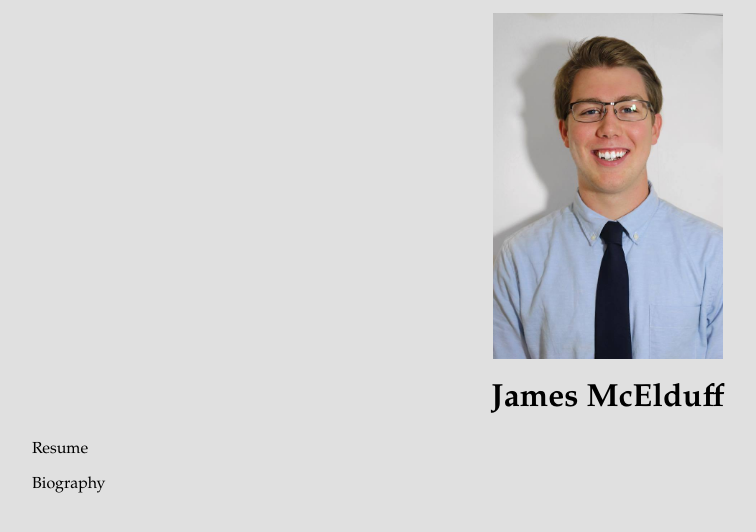
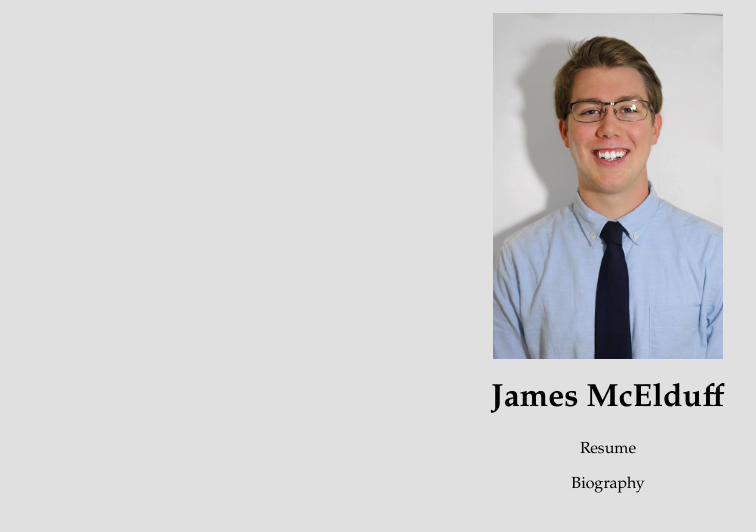
Before and after one commit to mcelduffjames/mcelduffjames.github.io, a plain HTML site: page index.html in a window 1280 px wide. Shown: the whole page, without its empty margins (32-788 px from the left). Drawn offline with Linux system fonts and the light colour scheme.

Commit message:
fixed css classes and formatting

```diff
--- a/index.html
+++ b/index.html
@@ -10,9 +10,9 @@
 
 <body>
 
-<img src="image.jpg" alt="photo of James" style="width:20%;height:20%">
+	<img src="image.jpg" alt="photo of James">
 
-<h1>James McElduff</h1>
-<p class = "indexcentered"><a href="resume.html">Resume</a></p>
-<p class = "indexcentered"><a href="bio.html">Biography</p>
+	<h1>James McElduff</h1>
+	<p class = "centeredtext"><a href="resume.html">Resume</a></p>
+	<p class = "centeredtext"><a href="bio.html">Biography</p>
 </body>
```
